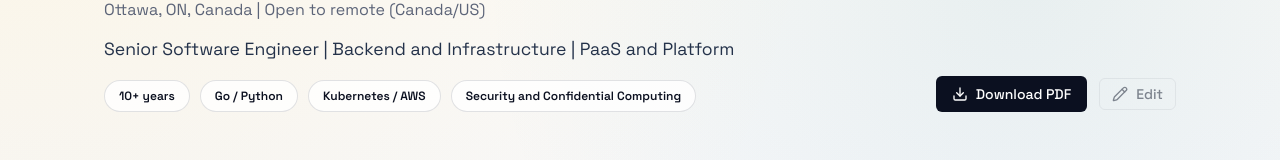
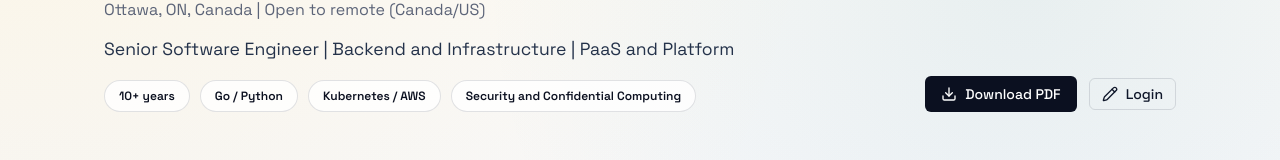
Before and after one commit to Laisky/go-ramjet, a React (Vite) app in the folder web/: page /cv in a window 1280 px wide. Shown: the part 203-363 px from the top of the page. Built offline with nearby package versions, Linux system fonts and the light colour scheme; no server answers.

Commit message:
feat: add SSO redirect functionality and improve login handling in CV editor

```diff
--- a/web/src/pages/cv/index.tsx
+++ b/web/src/pages/cv/index.tsx
@@ -75,6 +75,14 @@ function buildAuthHeaders(token: string | null): HeadersInit {
   return {
     Authorization: `Bearer ${token}`,
   }
+}
+
+/**
+ * buildSSORedirectURL builds the SSO login redirect URL for the current page.
+ */
+function buildSSORedirectURL(): string {
+  const currentURL = window.location.href
+  return `https://sso.laisky.com/redirect_to=${encodeURIComponent(currentURL)}`
 }
 
 /**
@@ -226,6 +234,11 @@ export function CVPage() {
     }
   }, [parsed.email])
 
+  // handleLogin redirects to the SSO login page.
+  const handleLogin = useCallback(() => {
+    window.location.assign(buildSSORedirectURL())
+  }, [])
+
   // handleEditorOpenChange syncs editor open state and clears draft on close.
   const handleEditorOpenChange = useCallback(
     (open: boolean) => {
@@ -302,6 +315,7 @@ export function CVPage() {
               <Download className="h-4 w-4" />
               Download PDF
             </Button>
+            {canEdit ? (
               <Dialog.Root
                 open={editorOpen}
                 onOpenChange={handleEditorOpenChange}
@@ -311,10 +325,7 @@ export function CVPage() {
                     variant="ghost"
                     size="sm"
                     className="cv-edit-button"
-                  disabled={!canEdit}
-                  title={
-                    canEdit ? 'Edit CV content' : 'Sign in via SSO to edit'
-                  }
+                    title="Edit CV content"
                   >
                     <Pencil className="h-4 w-4" />
                     Edit
@@ -361,7 +372,7 @@ export function CVPage() {
                       value={content}
                       onChange={(event) => setContent(event.target.value)}
                       spellCheck={false}
-                    disabled={loading || !canEdit}
+                      disabled={loading}
                       placeholder={
                         loading ? 'Loading...' : 'Write your CV in markdown'
                       }
@@ -386,6 +397,18 @@ export function CVPage() {
                   </Dialog.Content>
                 </Dialog.Portal>
               </Dialog.Root>
+            ) : (
+              <Button
+                variant="ghost"
+                size="sm"
+                className="cv-edit-button"
+                onClick={handleLogin}
+                title="Login via SSO"
+              >
+                <Pencil className="h-4 w-4" />
+                Login
+              </Button>
+            )}
           </div>
         </header>
 
```
Lines whose indentation alone changed are shown as unchanged.
